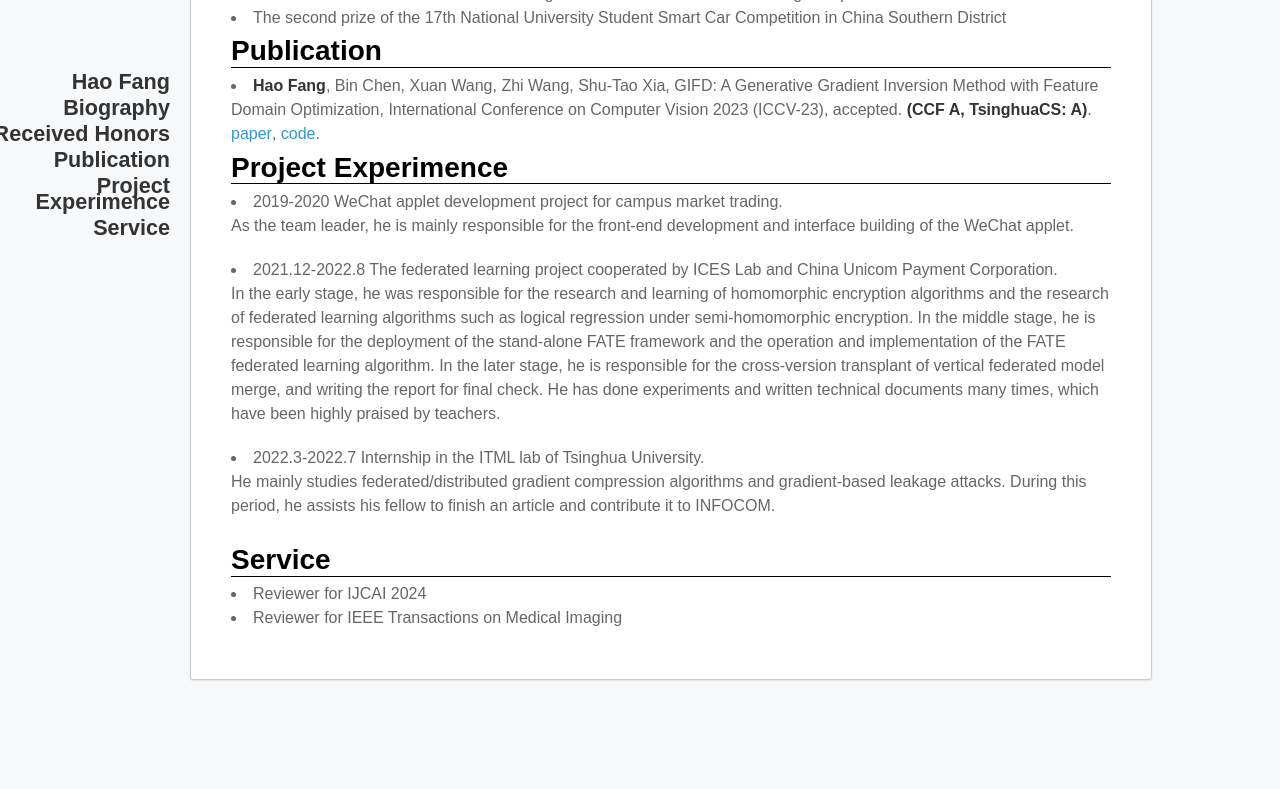
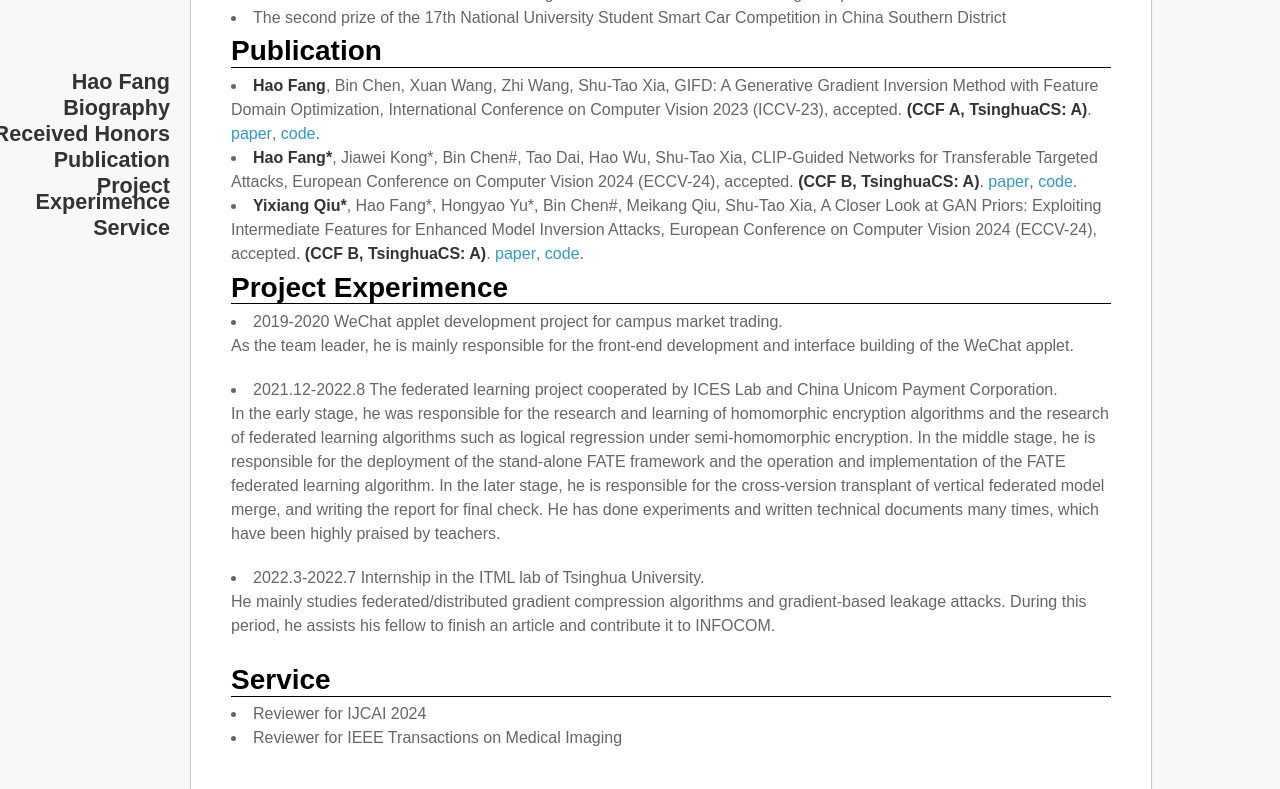
Before and after one commit to ffhibnese/ffhibnese.github.io, a Jekyll site: the page built from index.md, in a window 1280 px wide and 900 px high, scrolled down 806 px, cut to the strip 111-900 px from the top of the window. Built offline with Jekyll 4.4.1, drawn with Linux system fonts in a browser that asks for light colours; nearby versions of some CDN libraries; our own code applies the rules of GitHub Pages for plain Markdown files; before the commit the page ends 1637 px from its top, so only the background shows below that.

Commit message:
Update index.md

```diff
--- a/index.md
+++ b/index.md
@@ -55,6 +55,9 @@
     <td width="100%">
       <h2>Publication</h2>
       <li><b>Hao Fang</b>, Bin Chen, Xuan Wang, Zhi Wang, Shu-Tao Xia, GIFD: A Generative Gradient Inversion Method with Feature Domain Optimization, International Conference on Computer Vision 2023 (ICCV-23), accepted. <b>(CCF A, TsinghuaCS: A)</b>.  <a href='https://github.com/ffhibnese/GIFD(https://arxiv.org/abs/2308.04699)'>paper</a>, <a href='https://github.com/ffhibnese/GIFD'>code</a>. </li>
+      <li><b>Hao Fang*</b>, Jiawei Kong*, Bin Chen#, Tao Dai, Hao Wu, Shu-Tao Xia, CLIP-Guided Networks for Transferable Targeted Attacks, European Conference on Computer Vision 2024 (ECCV-24), accepted. <b>(CCF B, TsinghuaCS: A)</b>.  <a href='[https://github.com/ffhibnese/GIFD(https://arxiv.org/abs/2308.04699)](http://arxiv.org/abs/2407.10179)'>paper</a>, <a href='[https://github.com/ffhibnese/GIFD](https://github.com/ffhibnese/CGNC_Targeted_Adversarial_Attacks)'>code</a>. </li>
+      <li><b>Yixiang Qiu*</b>, Hao Fang*, Hongyao Yu*, Bin Chen#, Meikang Qiu, Shu-Tao Xia, A Closer Look at GAN Priors: Exploiting Intermediate Features for Enhanced Model Inversion Attacks, European Conference on Computer Vision 2024 (ECCV-24), accepted. <b>(CCF B, TsinghuaCS: A)</b>.  <a href=''>paper</a>, <a href='https://github.com/final-solution/IF-GMI'>code</a>. </li>
+
 
     </td>
   </tr>
```
